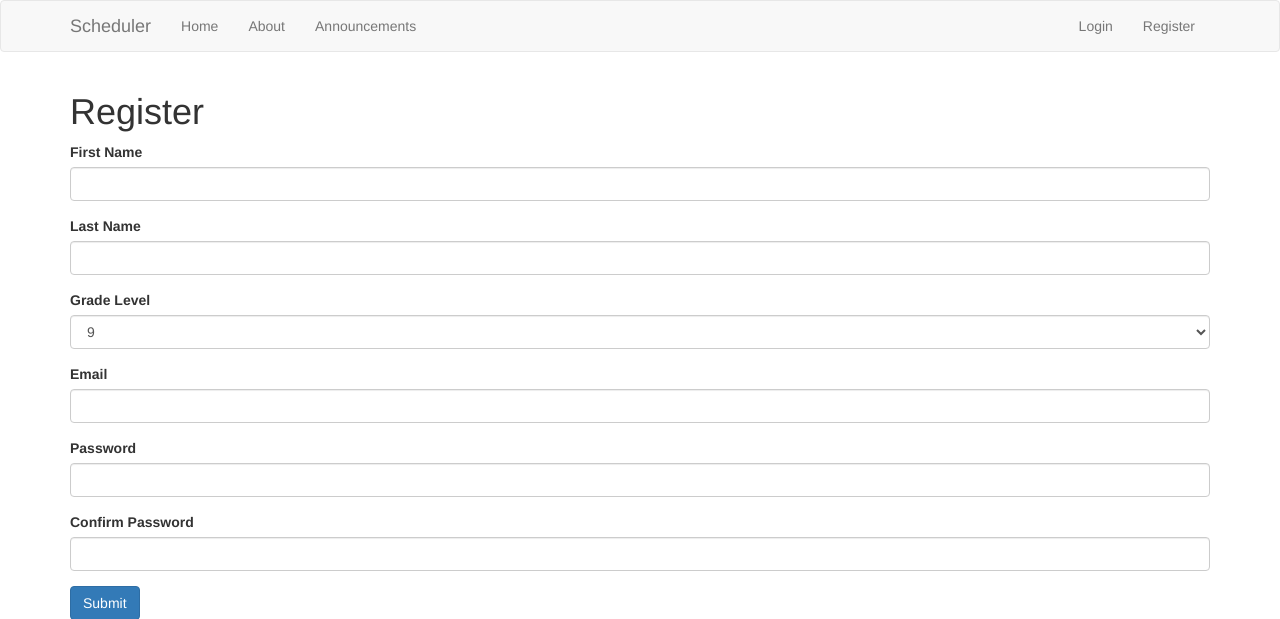
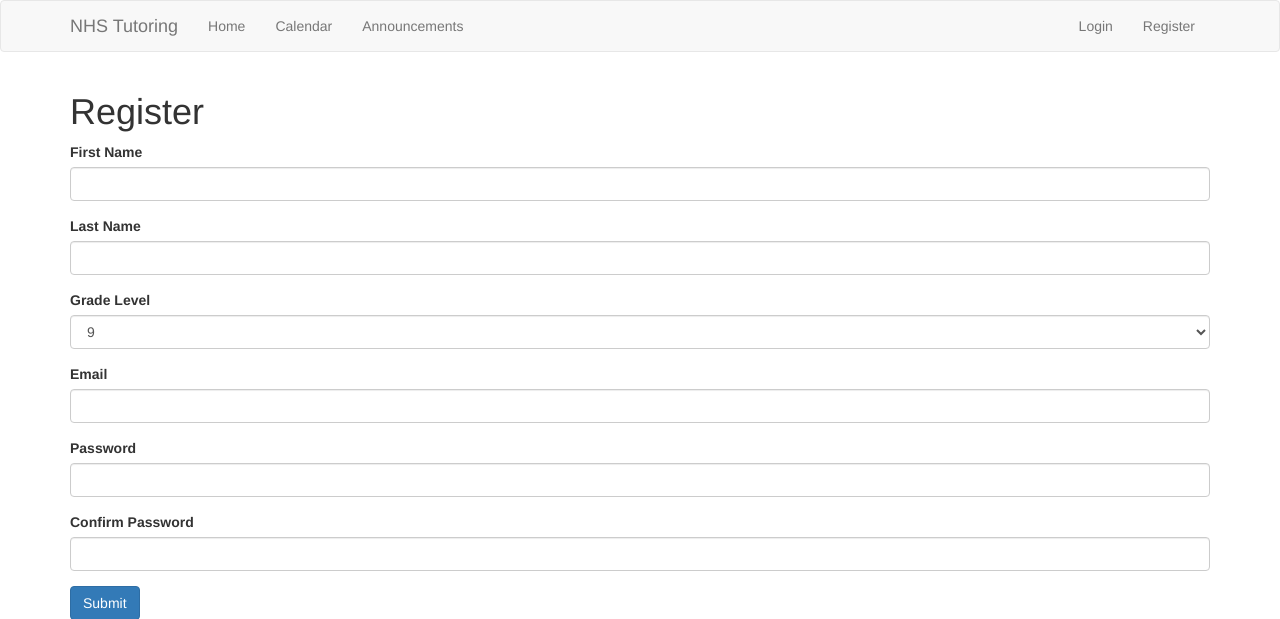
Before and after one commit to ryan570/Scheduler, a Flask app: page /register in a window 1280 px wide. Shown: the top 619 px of the page. Run offline with Flask 2, Linux system fonts and the light colour scheme; some libraries are stand-ins or nearby versions.

Commit message:
Change website formatting

```diff
--- a/Scheduler/regular.py
+++ b/Scheduler/regular.py
@@ -16,6 +16,10 @@ regular = Blueprint('regular', __name__, template_folder='templates')
 
 @regular.route('/')
 def home():
+    return render_template('home.html')
+
+@regular.route('/calendar')
+def calendar():
     calendar = createCalendar()
     month = monthString(datetime.now().month)
     return render_template('calendar.html', calendar=calendar, month=month, year=datetime.now().year, next=str(datetime.now().month + 1), prev=str(datetime.now().month - 1))
--- a/Scheduler/templates/home.html
+++ b/Scheduler/templates/home.html
@@ -3,7 +3,7 @@
 {% block body %}
     <div class="jumbotron text-center">
         <h1>Welcome to the Scheduler</h1>
-        <p class="lead">This is a tutoring scheduler build by App Club</p>
+        <p class="lead">This is a tutoring scheduler built by App Club</p>
         {% if session.logged_in == NULL %}
             <a href="/register" class="btn btn-primary btn-lg">Register</a>
             <a href="/login" class="btn btn-success btn-lg">Login</a>
--- a/Scheduler/templates/includes/_navbar.html
+++ b/Scheduler/templates/includes/_navbar.html
@@ -7,12 +7,12 @@
               <span class="icon-bar"></span>
               <span class="icon-bar"></span>
             </button>
-            <a class="navbar-brand" href="#">Scheduler</a>
+            <a class="navbar-brand" href="#">NHS Tutoring</a>
           </div>
           <div id="navbar" class="collapse navbar-collapse">
             <ul class="nav navbar-nav">
               <li><a href="/">Home</a></li>
-              <li><a href="/about">About</a></li>
+              <li><a href="/calendar">Calendar</a></li>
               <li><a href="/announcements">Announcements</a></li>
             </ul>
 
```
